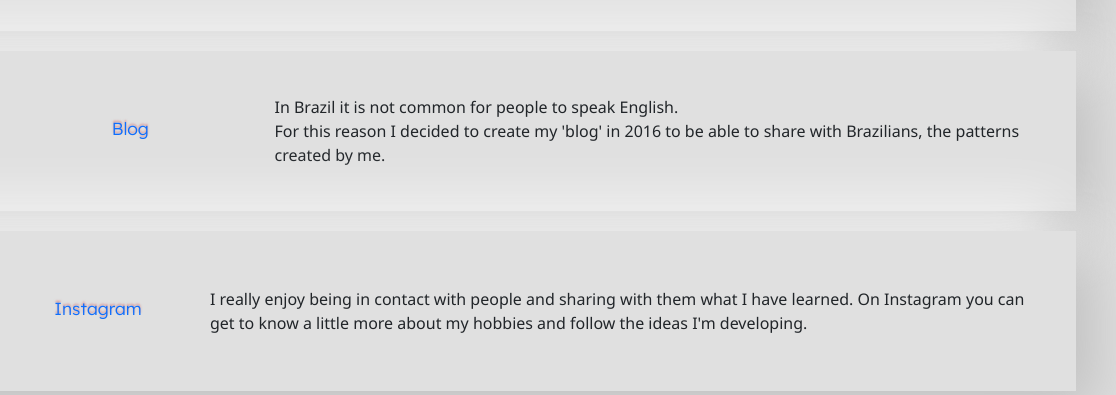
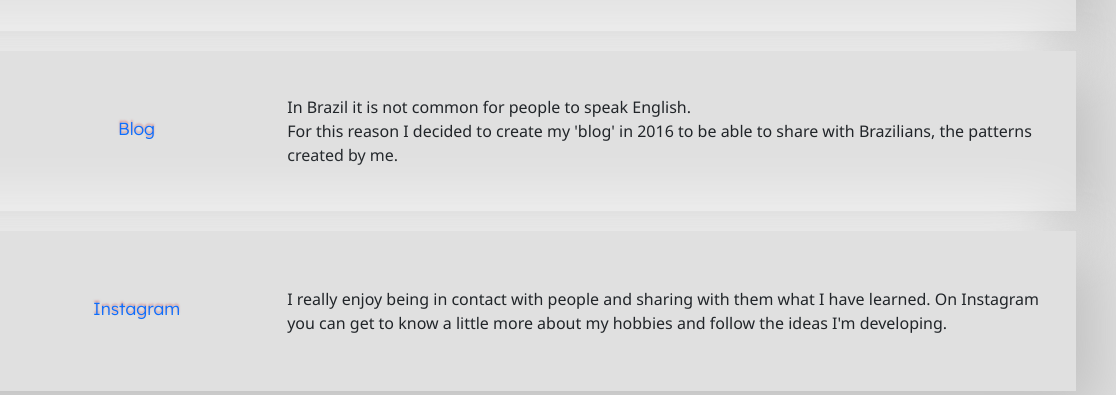
Before and after one commit to Acyony/page-portifolio-2021, a plain HTML site: page index.html in a window 1280 px wide. Shown: the part 2848-3243 px from the top of the page, 164-1280 px from the left. Drawn offline with nearby package versions, Linux system fonts and the light colour scheme; files that its build step writes are made by us from their sources.

Commit message:
Commit with span with

```diff
--- a/index.html
+++ b/index.html
@@ -225,7 +225,7 @@
                                 <h3>Youtube</h3>
                             </a>
                         </div>
-                        <span> Do you want to learn a new hobby? <br>
+                        <span class="hobby-description"> Do you want to learn a new hobby? <br>
                             Then you have come to the right place. Through videos I teach you how to learn to weave
                             beautiful ideas.
                         </span>
@@ -242,7 +242,7 @@
                                 <h3>Blog</h3>
                             </a>
                         </div>
-                        <span> In Brazil it is not common for people to speak English. <br>
+                        <span class="hobby-description"> In Brazil it is not common for people to speak English. <br>
                             For this reason I decided to
                             create my 'blog' in 2016 to be able to share with Brazilians, the patterns created by me.
                         </span>
@@ -260,7 +260,7 @@
                                 <h3>Instagram</h3>
                             </a>
                         </div>
-                        <span> I really enjoy being in contact with people and sharing with them what I have learned. On
+                        <span class="hobby-description"> I really enjoy being in contact with people and sharing with them what I have learned. On
                             Instagram you can get to know a little more about my hobbies and follow the ideas I'm
                             developing.
                         </span>
--- a/styles/_body.scss
+++ b/styles/_body.scss
@@ -76,18 +76,6 @@ body {
   transform: scale(1.1)
 }
 
-// .about-me p::before {
-//   content: "\f10d ";
-//   @include font-awesome();
-//   color: #42bb8f;
-// }
-
-// .about-me p::after {
-//   content: "\f10e ";
-//   @include font-awesome();
-//   color: #40a0ea;
-// }
-
 
 .quote {
   height: 42px;
@@ -133,6 +121,10 @@ h2 {
   text-shadow: 0px -2px 2px #d26c6c99;
 }
 
+.hobby-description{
+  width: 70%;
+  }
+
 .hobby > * {
   margin-bottom: 2rem;
 }
@@ -173,20 +165,6 @@ h2 {
   margin-bottom: 3rem;
 }
 
-
-// .comments p::before {
-//   content: "\f10d ";
-//   @include font-awesome();
-//   color: #42bb8f;
-// }
-
-// .comments--1 p::after,
-// .comments--2 p::after,
-// .comments--3 p::after {
-//   content: "\f10e ";
-//   @include font-awesome();
-//   color: #40a0ea;
-// }
 
 .quote-comment {
   height: 25px;
```
